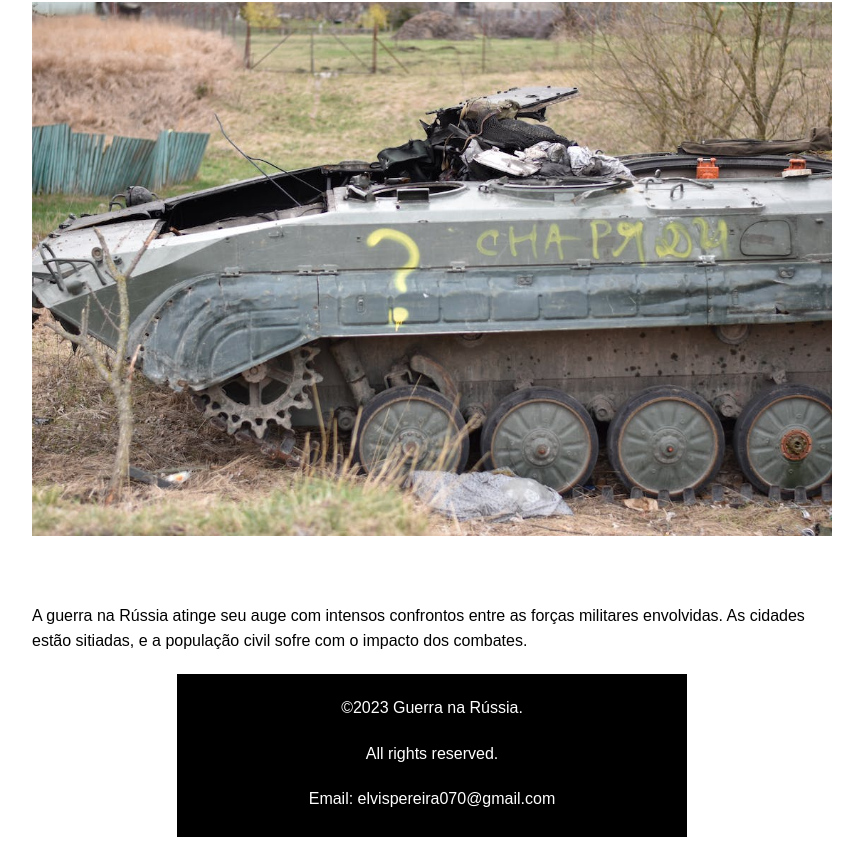
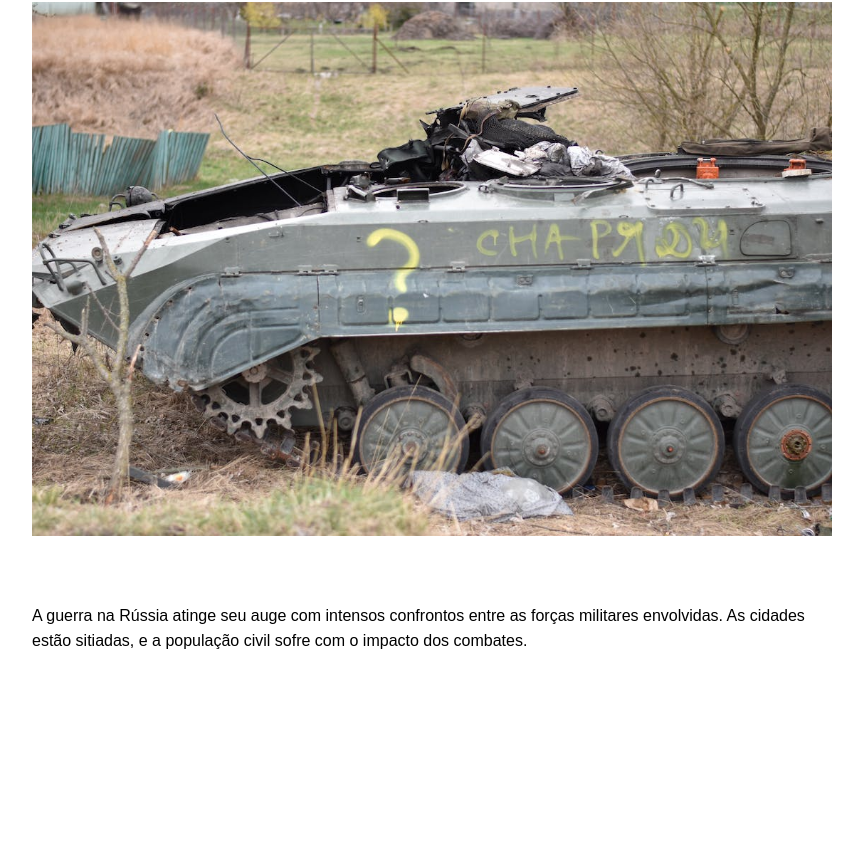
Before and after one commit to elvispereira072/noticias-app, a plain HTML site: page index.html in a window 1280 px wide. Shown: the part 2515-3372 px from the top of the page, without its empty margins (208-1071 px from the left). After the commit the page ends 3209 px from the top, so only its background shows below. Drawn offline with Linux system fonts and the light colour scheme.

Commit message:
Update index.html

```diff
--- a/index.html
+++ b/index.html
@@ -44,12 +44,5 @@
       <p>A guerra na Rússia atinge seu auge com intensos confrontos entre as forças militares envolvidas. As cidades estão sitiadas, e a população civil sofre com o impacto dos combates.</p>
         </section>
     </article>
-
-    <footer>
-        <p>&copy;2023 Guerra na Rússia.</p>
-        <p>All rights reserved.</p>
-        <p>Email: elvispereira070@gmail.com</p>
-    </footer>
 </body>
-
 </html>
```
